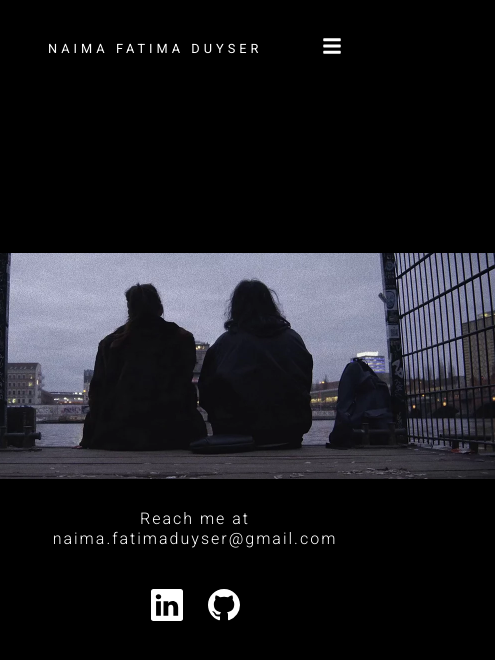
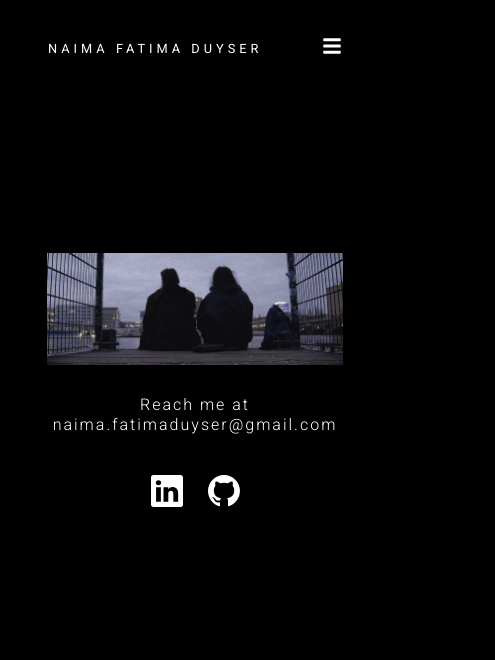
Before and after one commit to naimaduyser/naimaduyser.github.io, a React (Create React App) app: page /contact in a window 390 px wide. Shown: the top 660 px of the page, 495 px wide, since content can reach past the window. Built offline with nearby package versions, Linux system fonts and the light colour scheme.

Commit message:
updated contact page

```diff
--- a/src/components/contact.css
+++ b/src/components/contact.css
@@ -1,7 +1,8 @@
 .contact-container {
-    width: 95vw;
-    height: 120vh;
-    padding-top: 30vh;
+    max-width: 95vw;
+    height: calc(100vh - 60px);
+    overflow-y: hidden  ;
+    padding-top: 20vh;
     margin: 0 auto;
     text-align: center;
     display: flex;
@@ -12,12 +13,6 @@
     font-weight: 300;
     letter-spacing: 2px;
     line-height: 20px;
-}
-
-.email, .phone {
-    display: block;
-    text-align: center;
-    padding-bottom: 20px;
 }
 
 .social-media-icons {
@@ -42,10 +37,15 @@
 }
 
 .contact-image {
-    width: 600px;
+    width: 80%;
+    margin: 0 auto;
 }
 
 @media screen and (max-width: 1240px) {
+    .contact-container {
+        padding-top: 30vh;
+    }
+
     .contact-details {
         display: block;
         text-align: center;
```
